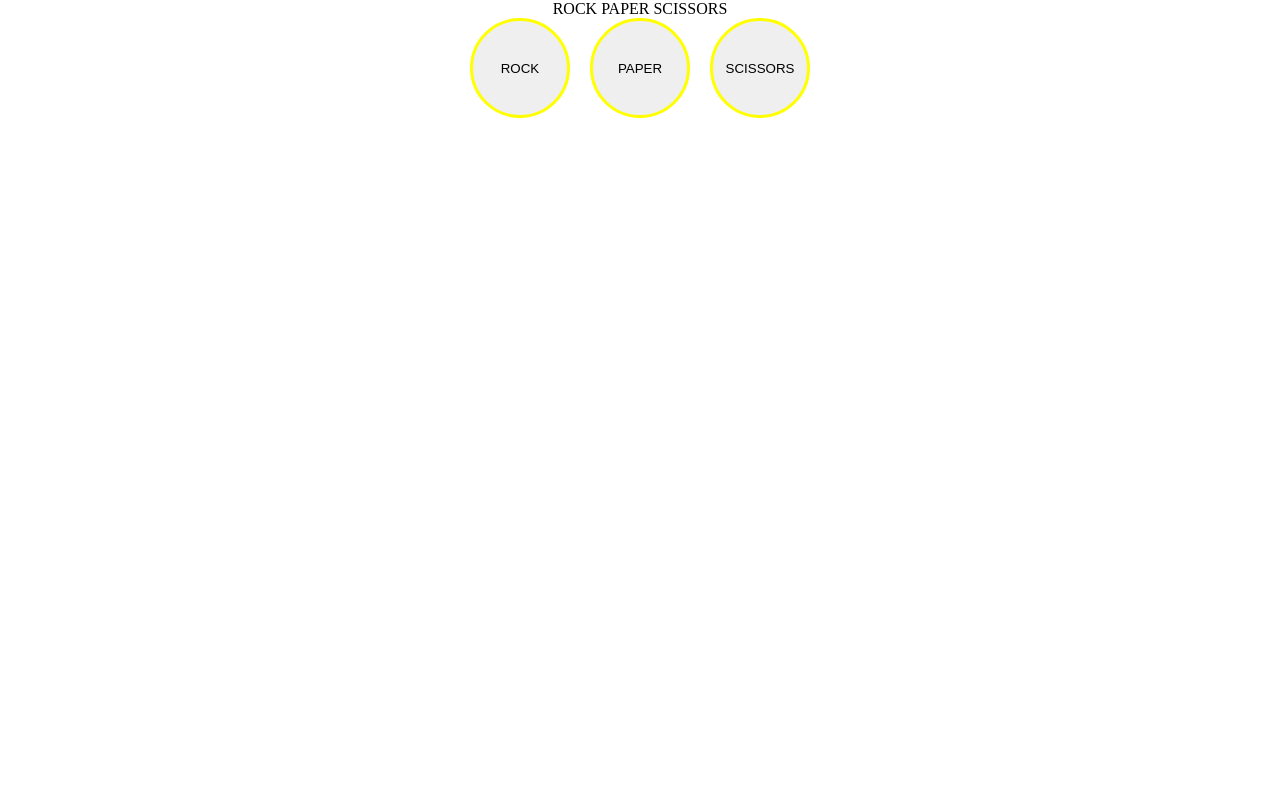
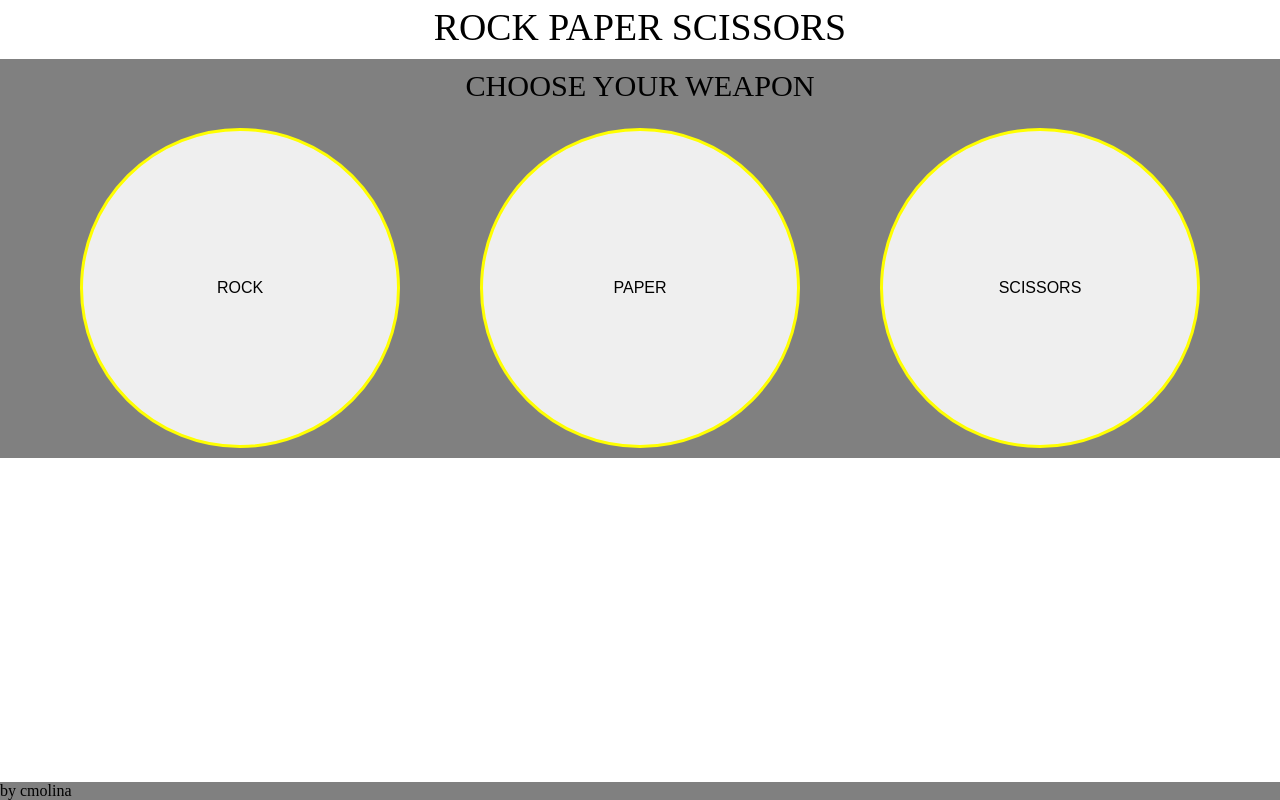
Before and after one commit to CarlFecito/rock-paper-scissors, a plain HTML site: page index.html in a window 1280 px wide. Drawn offline with Linux system fonts and the light colour scheme.

Commit message:
gone for today

```diff
--- a/css/styles.css
+++ b/css/styles.css
@@ -3,6 +3,17 @@
 	padding:0;
 	border:0;
 	box-sizing: border-box;
+}
+
+div {
+	background-color: gray;
+}
+
+header {
+	font-size: 1cm;
+	height: 1.3em;
+	margin: 5px 0;
+	text-align: center;
 }
 
 .container {
@@ -12,14 +23,31 @@
 	justify-content: center;
 }
 
-.center {
+.info {
+	font-size: 0.8cm;
+	height: 1.3em;
+	margin: 10px 0;
+}
+
+/* MUST REPLACE TEXT BY IMG */
+.btns {
 	display: flex;
-	gap: 20px;
+	justify-content: space-evenly;
+	width: 100%;
+	margin: 10px;
 }
 
 button {
-	height: 100px;
+	width: 25%;
 	aspect-ratio: 1;
 	border-radius: 50%;
 	border: 3px solid yellow;
+	font-size: 100%
 }
+
+.footer {
+	position: fixed;
+	left: 0;
+	bottom: 0;
+	width: 100%;
+}
--- a/index.html
+++ b/index.html
@@ -9,20 +9,36 @@
     <link rel="stylesheet" type="text/css" href="css/styles.css">
 </head>
 <body>
+	<header >
+		ROCK PAPER SCISSORS
+	</header>
   <div class="container">
-			<div class="top">
-				ROCK PAPER SCISSORS
+		<div class="info">
+					CHOOSE YOUR WEAPON
 		</div>
-			<div class="center">
+
+		<div class="btns">
 			<button id="rock" class="btn">ROCK</button>
 			<button id="paper" class="btn">PAPER</button>
 			<button id="scissors" class="btn">SCISSORS</button>
 		</div>
-			<div class="bottom">
-				<div class="result">
 
+		<div class="round">
+			<div class="result"></div>
+			<div class="winner"></div>
+				<div class="cont">
+					<div class="left">
+						<div class="player"></div>
+					</div>
+					<div class="right">
+						<div class="computer"></div>
 					</div>
 				</div>
 			</div>
+		</div>
+  </div>
+	<div class="footer">
+	by cmolina
+	</div>
 </body>
 </html>
```
Lines whose indentation alone changed are shown as unchanged.
